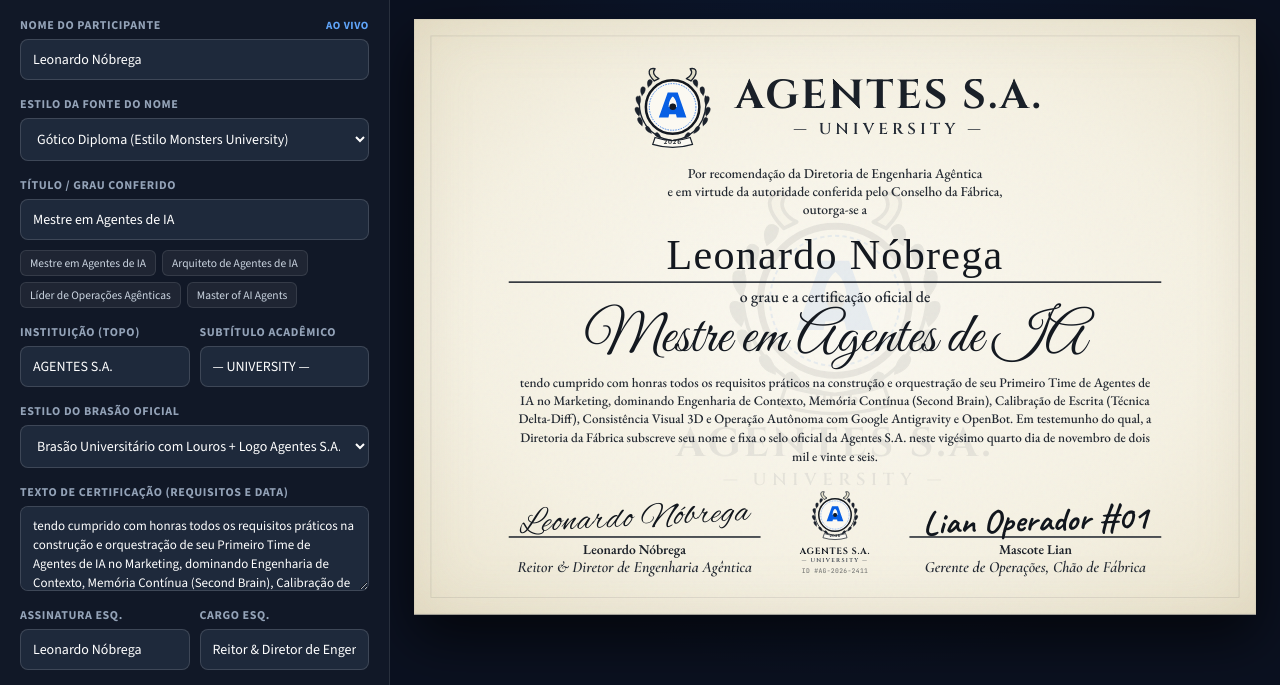
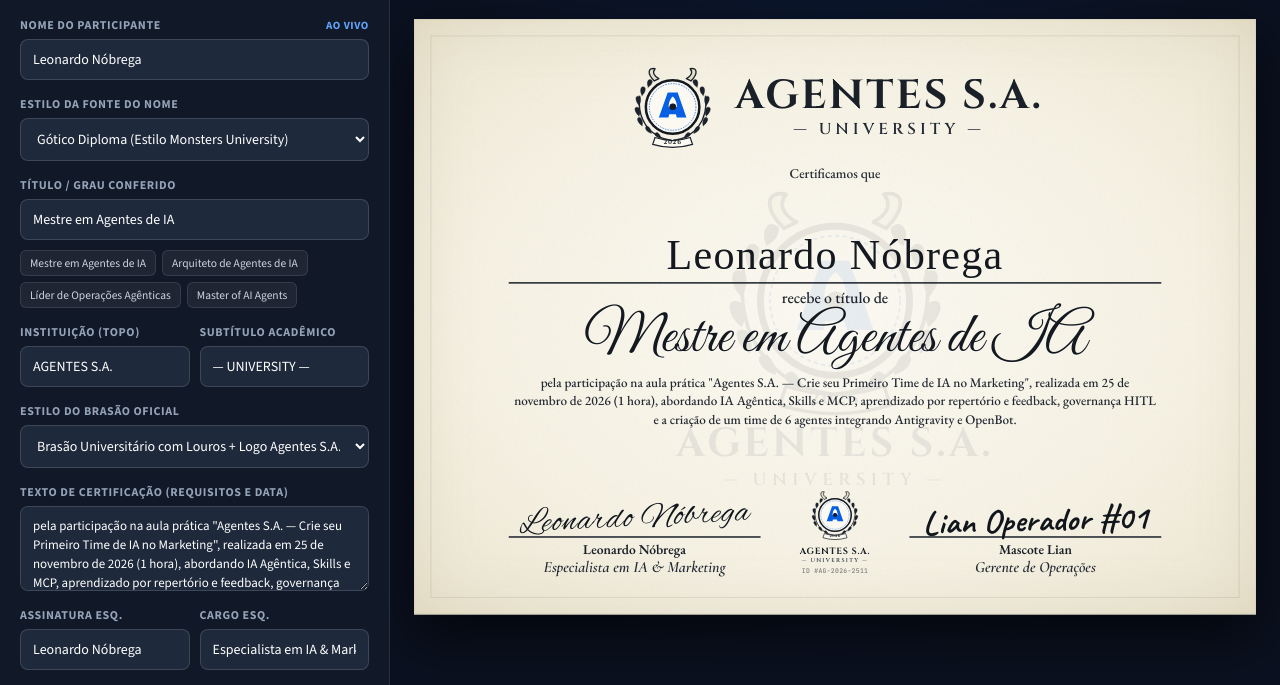
Before and after one commit to nobregasleo/nobregasleo.github.io, a plain HTML site: page agentes-sa/certificado.html in a window 1280 px wide. Shown: the part 115-800 px from the top of the page. Drawn offline with nearby package versions, Linux system fonts and the light colour scheme; a web font is replaced by a local one.

Commit message:
copy(agentes-sa): simplifica textos do certificado e alinha conteudo com a aula de 25/11

```diff
--- a/agentes-sa/certificado.html
+++ b/agentes-sa/certificado.html
@@ -852,7 +852,7 @@
 
         <div class="control-group">
           <label class="control-label" for="inputCitation">Texto de Certificação (Requisitos e Data)</label>
-          <textarea id="inputCitation" class="control-textarea" oninput="renderDiploma()">tendo cumprido com honras todos os requisitos práticos na construção e orquestração de seu Primeiro Time de Agentes de IA no Marketing, dominando Engenharia de Contexto, Memória Contínua (Second Brain), Calibração de Escrita (Técnica Delta-Diff), Consistência Visual 3D e Operação Autônoma com Google Antigravity e OpenBot. Em testemunho do qual, a Diretoria da Fábrica subscreve seu nome e fixa o selo oficial da Agentes S.A. neste vigésimo quarto dia de novembro de dois mil e vinte e seis.</textarea>
+          <textarea id="inputCitation" class="control-textarea" oninput="renderDiploma()">pela participação na aula prática "Agentes S.A. — Crie seu Primeiro Time de IA no Marketing", realizada em 25 de novembro de 2026 (1 hora), abordando IA Agêntica, Skills e MCP, aprendizado por repertório e feedback, governança HITL e a criação de um time de 6 agentes integrando Antigravity e OpenBot.</textarea>
         </div>
 
         <div class="control-row-2">
@@ -862,7 +862,7 @@
           </div>
           <div class="control-group">
             <label class="control-label" for="inputSig1Role">Cargo Esq.</label>
-            <input type="text" id="inputSig1Role" class="control-input" value="Reitor & Diretor de Engenharia Agêntica" oninput="renderDiploma()">
+            <input type="text" id="inputSig1Role" class="control-input" value="Especialista em IA & Marketing" oninput="renderDiploma()">
           </div>
         </div>
 
@@ -873,13 +873,13 @@
           </div>
           <div class="control-group">
             <label class="control-label" for="inputSig2Role">Cargo Dir.</label>
-            <input type="text" id="inputSig2Role" class="control-input" value="Gerente de Operações, Chão de Fábrica" oninput="renderDiploma()">
+            <input type="text" id="inputSig2Role" class="control-input" value="Gerente de Operações" oninput="renderDiploma()">
           </div>
         </div>
 
         <div class="control-group">
           <label class="control-label" for="inputSerial">Código de Registro</label>
-          <input type="text" id="inputSerial" class="control-input" value="ID #AG-2026-2411" oninput="renderDiploma()">
+          <input type="text" id="inputSerial" class="control-input" value="ID #AG-2026-2511" oninput="renderDiploma()">
         </div>
 
       </div>
@@ -955,9 +955,7 @@
             </div>
 
             <div class="conferral-intro">
-              Por recomendação da Diretoria de Engenharia Agêntica<br>
-              e em virtude da autoridade conferida pelo Conselho da Fábrica,<br>
-              outorga-se a
+              Certificamos que
             </div>
           </div>
 
@@ -967,25 +965,25 @@
               Leonardo Nóbrega
             </div>
             <div class="recipient-line"></div>
-            <div class="degree-connector">o grau e a certificação oficial de</div>
+            <div class="degree-connector">recebe o título de</div>
 
             <div class="degree-main-title" id="viewDegreeTitle">
               Mestre em Agentes de IA
             </div>
 
             <p class="diploma-citation" id="viewCitation">
-              tendo cumprido com honras todos os requisitos práticos na construção e orquestração de seu Primeiro Time de Agentes de IA no Marketing, dominando Engenharia de Contexto, Memória Contínua (Second Brain), Calibração de Escrita (Técnica Delta-Diff), Consistência Visual 3D e Operação Autônoma com Google Antigravity e OpenBot. Em testemunho do qual, a Diretoria da Fábrica subscreve seu nome e fixa o selo oficial da Agentes S.A. neste vigésimo quarto dia de novembro de dois mil e vinte e seis.
+              pela participação na aula prática "Agentes S.A. — Crie seu Primeiro Time de IA no Marketing", realizada em 25 de novembro de 2026 (1 hora), abordando IA Agêntica, Skills e MCP, aprendizado por repertório e feedback, governança HITL e a criação de um time de 6 agentes integrando Antigravity e OpenBot.
             </p>
           </div>
 
-          <!-- 3. RODAPÉ: ASSINATURA ESQ + SELO OFICIAL + ASSINATURA DIR -->
+          <!-- 3. RODAPÉ: ASSINATURAS + SELO OFICIAL -->
           <div class="diploma-footer">
             <!-- Assinatura 1: Leonardo Nóbrega -->
             <div class="sig-block">
               <div class="sig-handwriting sig-font-leo" id="viewSig1Hand">Leonardo Nóbrega</div>
               <div class="sig-line"></div>
               <div class="sig-printed-name" id="viewSig1Name">Leonardo Nóbrega</div>
-              <div class="sig-printed-role" id="viewSig1Role">Reitor &amp; Diretor de Engenharia Agêntica</div>
+              <div class="sig-printed-role" id="viewSig1Role">Especialista em IA &amp; Marketing</div>
             </div>
 
             <!-- Selo Central Inferior -->
@@ -993,7 +991,7 @@
               <div class="footer-seal-crest" id="footerCrestSlot"></div>
               <div class="footer-seal-title" id="viewFooterTitle">AGENTES S.A.</div>
               <div class="footer-seal-sub" id="viewFooterSub">— UNIVERSITY —</div>
-              <div class="footer-serial-code" id="viewSerial">ID #AG-2026-2411</div>
+              <div class="footer-serial-code" id="viewSerial">ID #AG-2026-2511</div>
             </div>
 
             <!-- Assinatura 2: Mascote Lian -->
@@ -1001,7 +999,7 @@
               <div class="sig-handwriting sig-font-lian" id="viewSig2Hand">Lian Operador #01</div>
               <div class="sig-line"></div>
               <div class="sig-printed-name" id="viewSig2Name">Mascote Lian</div>
-              <div class="sig-printed-role" id="viewSig2Role">Gerente de Operações, Chão de Fábrica</div>
+              <div class="sig-printed-role" id="viewSig2Role">Gerente de Operações</div>
             </div>
           </div>
 
@@ -1350,7 +1348,7 @@
                   DIPLOMA OFICIAL • ${p.serial}
                 </div>
                 <h1 style="color: #031b4e; font-size: 24px; margin: 0 0 16px;">Parabéns, ${p.name}!</h1>
-                <p>Seu certificado oficial de participação no <strong>Webinar Agentes S.A. — Crie seu Primeiro Time de IA no Marketing</strong> já foi emitido com o título de <strong>Mestre em Agentes de IA</strong>.</p>
+                <p>Seu certificado oficial de participação na aula prática <strong>Agentes S.A. — Crie seu Primeiro Time de IA no Marketing</strong> já foi emitido com o título de <strong>Mestre em Agentes de IA</strong>.</p>
                 <div style="margin: 26px 0;">
                   <a href="${certUrl}" style="background: #075fe4; color: #ffffff; text-decoration: none; padding: 14px 24px; border-radius: 10px; font-weight: 700; display: inline-block;">
                     🎓 Visualizar e Baixar Meu Certificado (PNG / PDF) →
```
